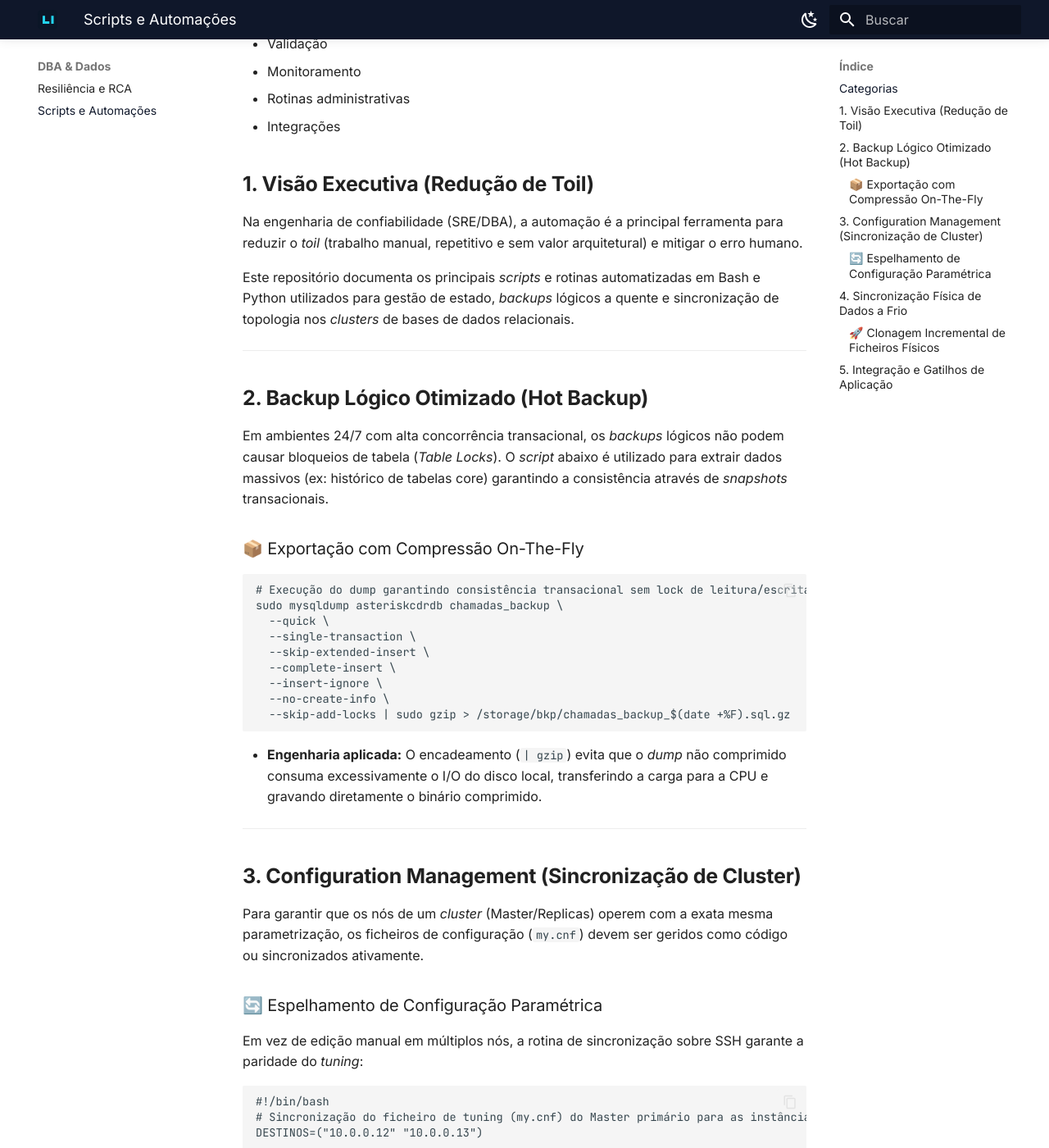
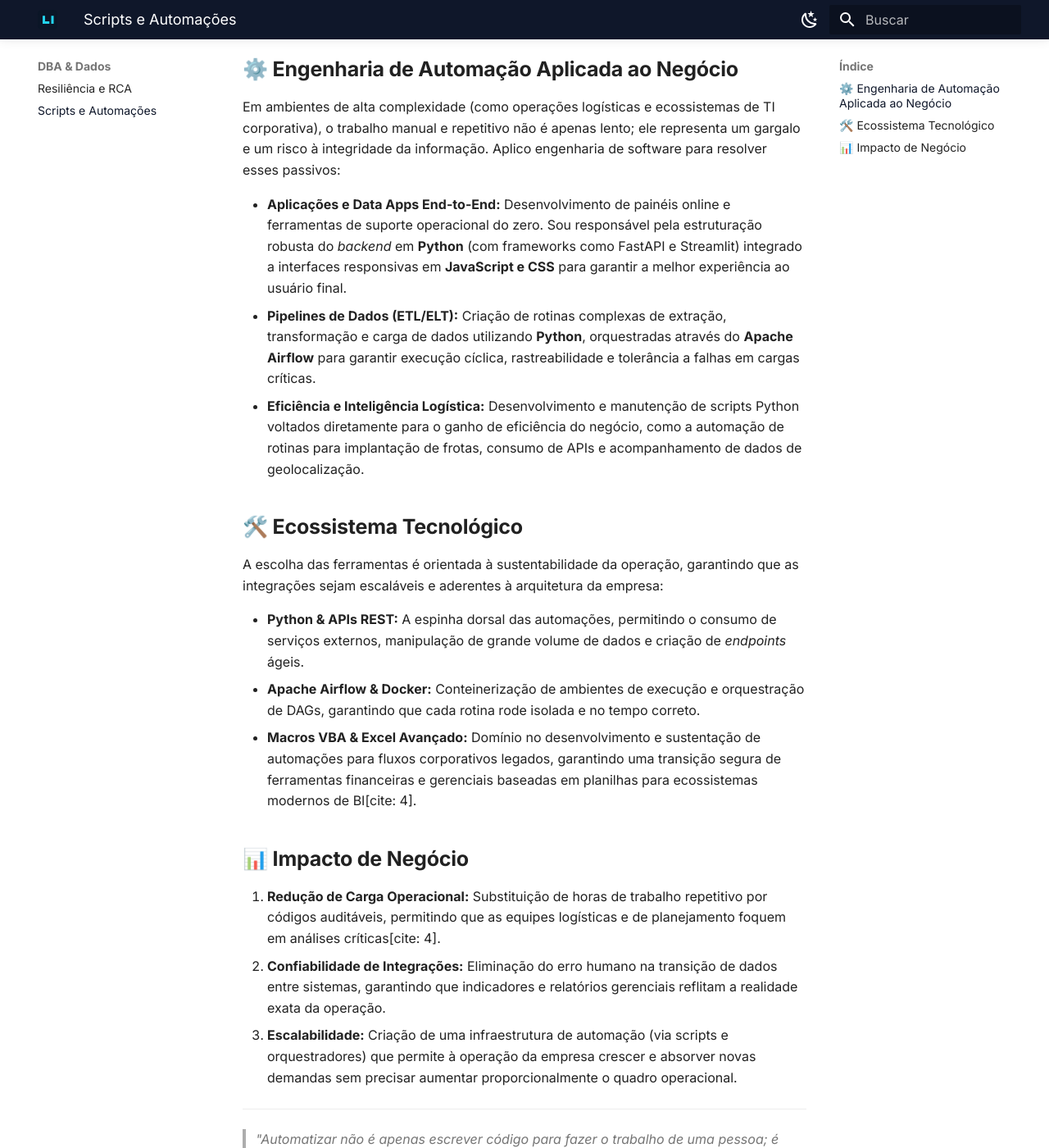
Before and after one commit to Allanao88/portfolio-docs, an MkDocs documentation site: the page built from docs/dba/scripts.md, in a window 1280 px wide and 1400 px high, scrolled down 396 px. Shown: the whole window at 82% size. Built offline with MkDocs 1.6.1 and Material for MkDocs 9.7.7, drawn with Linux system fonts in a browser that asks for light colours; some of the changed text lies outside the part shown.

Commit message:
Revise scripts documentation for automation processes
Updated the documentation for operational process automation scripts, enhancing clarity and detail on various automation techniques and their business impact.

````diff
--- a/docs/dba/scripts.md
+++ b/docs/dba/scripts.md
@@ -1,94 +1,31 @@
-# Scripts & Automações
+# Scripts & Automação de Processos Operacionais
 
-Coleção de automações e utilitários desenvolvidos para reduzir tarefas manuais e padronizar operações.
-
-## Categorias
-
-- Manutenção
-- ETL / ELT
-- Validação
-- Monitoramento
-- Rotinas administrativas
-- Integrações
-
-## 1. Visão Executiva (Redução de Toil)
-
-Na engenharia de confiabilidade (SRE/DBA), a automação é a principal ferramenta para reduzir o *toil* (trabalho manual, repetitivo e sem valor arquitetural) e mitigar o erro humano.
-
-Este repositório documenta os principais *scripts* e rotinas automatizadas em Bash e Python utilizados para gestão de estado, *backups* lógicos a quente e sincronização de topologia nos *clusters* de bases de dados relacionais.
+A automação é a ponte entre a ineficiência de processos manuais e a escalabilidade de uma operação técnica. Minha atuação com desenvolvimento de scripts e aplicações vai muito além de automatizar tarefas isoladas: meu objetivo é **orquestrar fluxos de dados, integrar sistemas e fornecer plataformas confiáveis** para a operação e a tomada de decisão estratégica.
 
 ---
 
-## 2. Backup Lógico Otimizado (Hot Backup)
+## ⚙️ Engenharia de Automação Aplicada ao Negócio
 
-Em ambientes 24/7 com alta concorrência transacional, os *backups* lógicos não podem causar bloqueios de tabela (*Table Locks*). O *script* abaixo é utilizado para extrair dados massivos (ex: histórico de tabelas core) garantindo a consistência através de *snapshots* transacionais.
+Em ambientes de alta complexidade (como operações logísticas e ecossistemas de TI corporativa), o trabalho manual e repetitivo não é apenas lento; ele representa um gargalo e um risco à integridade da informação. Aplico engenharia de software para resolver esses passivos:
 
-### 📦 Exportação com Compressão On-The-Fly
-```bash
-# Execução do dump garantindo consistência transacional sem lock de leitura/escrita
-sudo mysqldump asteriskcdrdb chamadas_backup \
-  --quick \
-  --single-transaction \
-  --skip-extended-insert \
-  --complete-insert \
-  --insert-ignore \
-  --no-create-info \
-  --skip-add-locks | sudo gzip > /storage/bkp/chamadas_backup_$(date +%F).sql.gz
-```
-* **Engenharia aplicada:** O encadeamento (`| gzip`) evita que o *dump* não comprimido consuma excessivamente o I/O do disco local, transferindo a carga para a CPU e gravando diretamente o binário comprimido.
+* **Aplicações e Data Apps End-to-End:** Desenvolvimento de painéis online e ferramentas de suporte operacional do zero. Sou responsável pela estruturação robusta do *backend* em **Python** (com frameworks como FastAPI e Streamlit) integrado a interfaces responsivas em **JavaScript e CSS** para garantir a melhor experiência ao usuário final.
+* **Pipelines de Dados (ETL/ELT):** Criação de rotinas complexas de extração, transformação e carga de dados utilizando **Python**, orquestradas através do **Apache Airflow** para garantir execução cíclica, rastreabilidade e tolerância a falhas em cargas críticas.
+* **Eficiência e Inteligência Logística:** Desenvolvimento e manutenção de scripts Python voltados diretamente para o ganho de eficiência do negócio, como a automação de rotinas para implantação de frotas, consumo de APIs e acompanhamento de dados de geolocalização.
+
+## 🛠️ Ecossistema Tecnológico
+
+A escolha das ferramentas é orientada à sustentabilidade da operação, garantindo que as integrações sejam escaláveis e aderentes à arquitetura da empresa:
+
+* **Python & APIs REST:** A espinha dorsal das automações, permitindo o consumo de serviços externos, manipulação de grande volume de dados e criação de *endpoints* ágeis.
+* **Apache Airflow & Docker:** Conteinerização de ambientes de execução e orquestração de DAGs, garantindo que cada rotina rode isolada e no tempo correto.
+* **Macros VBA & Excel Avançado:** Domínio no desenvolvimento e sustentação de automações para fluxos corporativos legados, garantindo uma transição segura de ferramentas financeiras e gerenciais baseadas em planilhas para ecossistemas modernos de BI[cite: 4].
+
+## 📊 Impacto de Negócio
+
+1. **Redução de Carga Operacional:** Substituição de horas de trabalho repetitivo por códigos auditáveis, permitindo que as equipes logísticas e de planejamento foquem em análises críticas[cite: 4].
+2. **Confiabilidade de Integrações:** Eliminação do erro humano na transição de dados entre sistemas, garantindo que indicadores e relatórios gerenciais reflitam a realidade exata da operação.
+3. **Escalabilidade:** Criação de uma infraestrutura de automação (via scripts e orquestradores) que permite à operação da empresa crescer e absorver novas demandas sem precisar aumentar proporcionalmente o quadro operacional.
 
 ---
 
-## 3. Configuration Management (Sincronização de Cluster)
-
-Para garantir que os nós de um *cluster* (Master/Replicas) operem com a exata mesma parametrização, os ficheiros de configuração (`my.cnf`) devem ser geridos como código ou sincronizados ativamente.
-
-### 🔄 Espelhamento de Configuração Paramétrica
-Em vez de edição manual em múltiplos nós, a rotina de sincronização sobre SSH garante a paridade do *tuning*:
-```bash
-#!/bin/bash
-# Sincronização do ficheiro de tuning (my.cnf) do Master primário para as instâncias B2 e M1
-DESTINOS=("10.0.0.12" "10.0.0.13")
-
-for IP in "${DESTINOS[@]}"; do
-  echo "Sincronizando my.cnf para $IP..."
-  sudo rsync -avz /etc/my.cnf root@$IP:/etc/ --progress
-done
-# Após a execução, um handler reinicia o serviço nos nós de destino
-```
-
----
-
-## 4. Sincronização Física de Dados a Frio
-
-Durante processos de *Disaster Recovery* ou clonagem de ambientes massivos, a migração lógica é demasiado lenta. Nestes casos, acionamos *scripts* de transferência física de blocos, filtrando estritamente as extensões permitidas.
-
-### 🚀 Clonagem Incremental de Ficheiros Físicos
-```bash
-#!/bin/bash
-# Sincronização de blocos físicos, ignorando metadados e motores corrompidos
-DIR_ORIGEM="/dbdir/mysql_crash_20240909/asteriskcdrdb/"
-DIR_DESTINO="/dbdir/mysql/asteriskcdrdb/"
-
-sudo rsync -avn $DIR_ORIGEM $DIR_DESTINO \
-  --exclude="*.frm" \
-  --exclude="*.ibd" \
-  --exclude="*.TRG" \
-  --exclude="*.TRN" \
-  --exclude="*.par" \
-  --exclude="*.opt" \
-  --progress
-```
-* **Engenharia aplicada:** O uso da flag `-n` (*dry-run*) na primeira execução atua como uma validação de segurança antes da efetivação (`-v` verbose). A exclusão estrita (`--exclude`) garante que os *tablespaces* não sofram corrupção cruzada durante o *recovery*.
-
----
-
-## 5. Integração e Gatilhos de Aplicação
-
-A administração de bases de dados em ecossistemas de alta criticidade não ocorre num vácuo. A resolução de um incidente no motor frequentemente requer o acionamento de gatilhos nas aplicações que consomem esses dados.
-
-```bash
-# Gatilhos acionados via terminal após sincronização de base para atualizar os dados de telecom
-sudo /root/devbin/sync_anatel_prefixos <servidor_alvo>
-sudo /var/lib/callflex/bin/emergencia
-```
+> *"Automatizar não é apenas escrever código para fazer o trabalho de uma pessoa; é criar uma infraestrutura invisível que permite à empresa escalar sem que a operação se quebre."*
````
